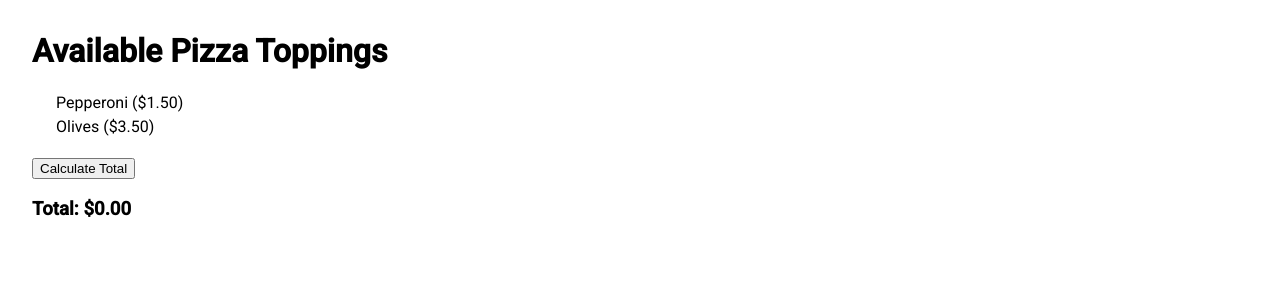
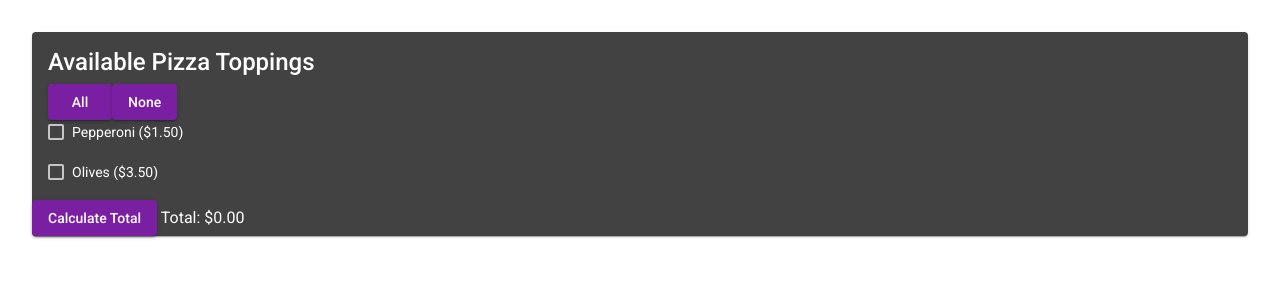
Before and after one commit to 2019-fall-jsf-th/components, an Angular app: page / in a window 1280 px wide. Shown: the top 300 px of the page. Built offline with nearby package versions, Linux system fonts and the light colour scheme.

Commit message:
Buttons
Added buttons.

```diff
--- a/src/app/app.module.ts
+++ b/src/app/app.module.ts
@@ -3,6 +3,8 @@ import { FormsModule } from '@angular/forms';
 import { NgModule } from '@angular/core';
 
 import { MatCheckboxModule } from '@angular/material/checkbox';
+import { MatCardModule } from '@angular/material/card';
+import { MatButtonModule } from '@angular/material/button';
 
 import { AppComponent } from './app.component';
 import { PizzaToppingComponent } from './pizza-topping/pizza-topping.component';
@@ -17,7 +19,9 @@ import { BrowserAnimationsModule } from '@angular/platform-browser/animations';
     BrowserModule,
     FormsModule,
     BrowserAnimationsModule,
-    MatCheckboxModule
+    MatCheckboxModule,
+    MatCardModule,
+    MatButtonModule
   ],
   providers: [],
   bootstrap: [AppComponent]
--- a/src/app/pizza-topping/pizza-topping.component.html
+++ b/src/app/pizza-topping/pizza-topping.component.html
@@ -1,11 +1,29 @@
+<mat-card>
+
+    <mat-card-title>
+        Available Pizza Toppings
+    </mat-card-title>
+
+    <button mat-raised-button color="primary" (click)='selectAll()'>All</button>
+    <button mat-raised-button color="primary" (click)='selectNone()'>None</button>
+
+    <mat-card-content *ngFor='let pt of availablePizzaToppings'>
+        <mat-checkbox [(ngModel)]="pt.checked">
+            {{ pt.name }} ({{ pt.price | currency }})
+        </mat-checkbox>
+    </mat-card-content>
+
+    <mat-card-footer>
+        <button mat-raised-button color="primary" (click)='calculateTotal()'>Calculate Total</button>
+        Total: {{ total | currency }}
+    </mat-card-footer>
+
+</mat-card>
+<!--
 <h1>Available Pizza Toppings</h1>
-<div
-    *ngFor='let pt of availablePizzaToppings'
->
-    <mat-checkbox [(ngModel)]="pt.checked">
-        {{ pt.name }} ({{ pt.price | currency }})
-    </mat-checkbox>
-    <!--
+<div *ngFor='let pt of availablePizzaToppings'>
+
+
     <label>
         <input
             type="checkbox"
@@ -13,9 +31,10 @@
         />
         {{ pt.name }} ({{ pt.price | currency }})
     </label>
-    -->
+
 </div>
 <br>
+
 <div>
     <button
         (click)='calculateTotal()'
@@ -24,3 +43,4 @@
     </button>
     <h3>Total: {{ total | currency }}</h3>
 </div>
+-->
--- a/src/app/pizza-topping/pizza-topping.component.ts
+++ b/src/app/pizza-topping/pizza-topping.component.ts
@@ -42,4 +42,12 @@ export class PizzaToppingComponent implements OnInit {
       )
     ;
   }
+
+  selectAll() {
+    this.availablePizzaToppings = this.availablePizzaToppings.map( x => ({...x, checked: true}));
+  }
+
+  selectNone() {
+    this.availablePizzaToppings = this.availablePizzaToppings.map( x => ({...x, checked: false}));
+  }
 }
--- a/src/styles.css
+++ b/src/styles.css
@@ -2,3 +2,8 @@
 
 html, body { height: 100%; }
 body { margin: 2em; font-family: Roboto, "Helvetica Neue", sans-serif; }
+/*
+input[type="checkbox"] {
+    display: none;
+}
+*/
```
